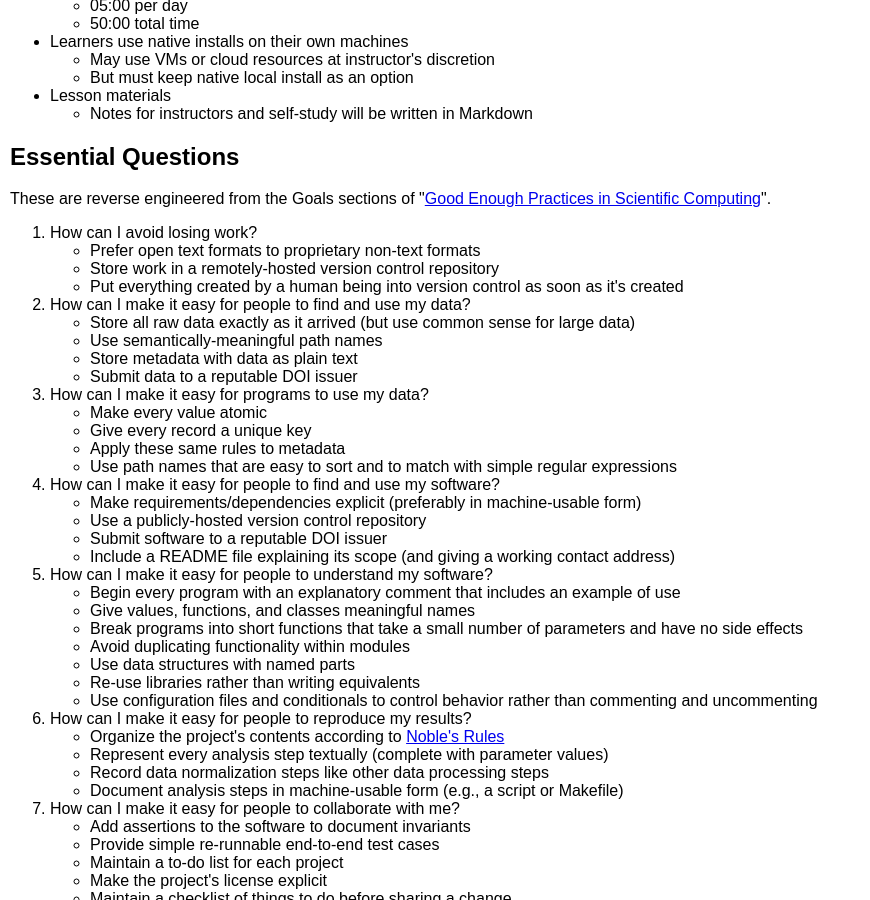
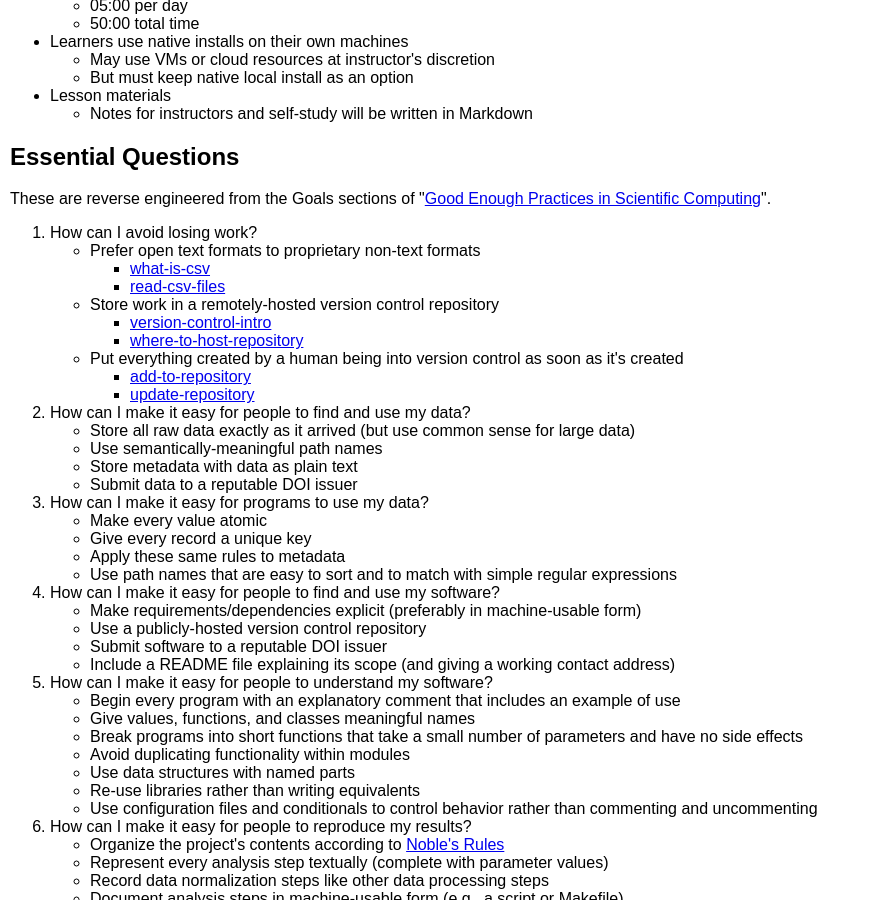
Before and after one commit to Treblesteph/swc_concept_graph, a Jekyll site: the page built from design.md, in a window 1280 px wide and 900 px high, scrolled down 379 px. Shown: the whole window, without its empty margins (0-870 px from the left). Built offline with Jekyll 4.4.1, drawn with Linux system fonts in a browser that asks for light colours.

Commit message:
Starting to block out topics

```diff
--- a/design.md
+++ b/design.md
@@ -34,8 +34,14 @@ These are reverse engineered from the Goals sections of
 
 1. How can I avoid losing work?
    *   Prefer open text formats to proprietary non-text formats
+       *   [what-is-csv][]
+       *   [read-csv-files][]
    *   Store work in a remotely-hosted version control repository
+       *   [version-control-intro][]
+       *   [where-to-host-repository][]
    *   Put everything created by a human being into version control as soon as it's created
+       *   [add-to-repository][]
+       *   [update-repository][]
 2. How can I make it easy for people to find and use my data?
    *   Store all raw data exactly as it arrived (but use common sense for large data)
    *   Use semantically-meaningful path names
@@ -380,3 +386,10 @@ Sub-directories in each project are organized according to Noble's rules:
 
 [good-enough]: http://github.com/swcarpentry/good-enough-practices-in-scientific-computing/
 [noble-rules]: http://journals.plos.org/ploscompbiol/article?id=10.1371/journal.pcbi.1000424
+
+[what-is-csv]: path.html "CSV Format"
+[read-csv-files]: path.html "Reading CSV Files"
+[version-control-intro]: path.html "Introducing Version Control"
+[where-to-host-repository]: path.html "Repository Hosting Options"
+[add-to-repository]: path.html "Adding Files to a Repository"
+[update-repository]: path.html "Updating a Repository"
```
Also changed, not shown: favicon.ico (added).
